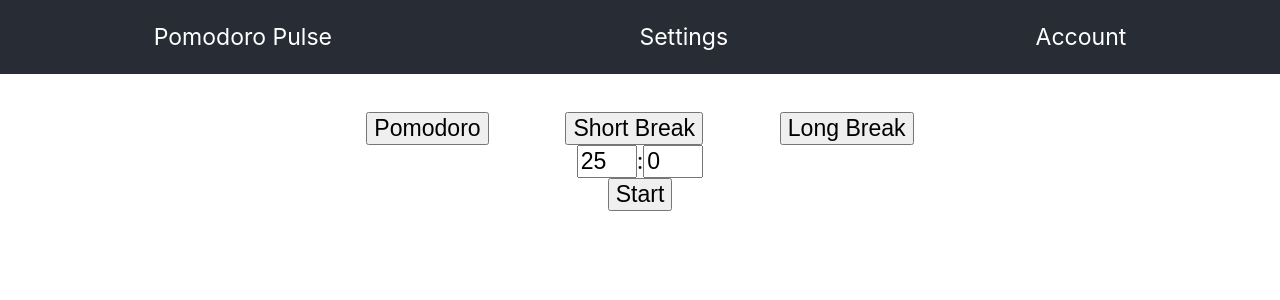
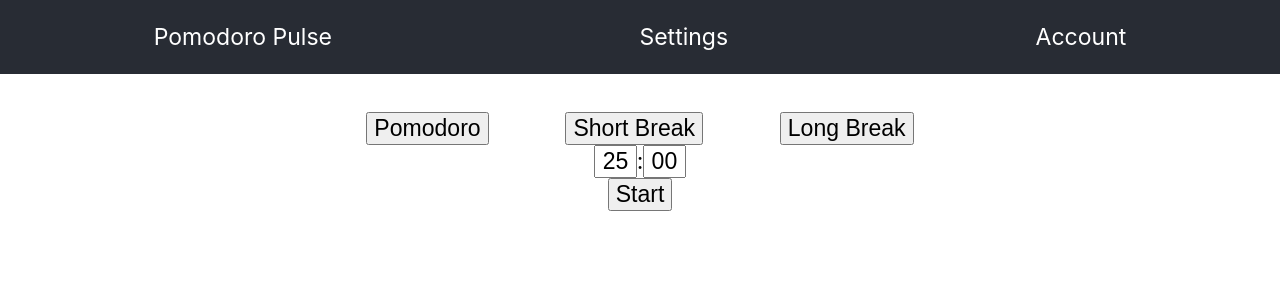
Before and after one commit to TravisLoganT/Pomodoro, a React (Create React App) app in the folder pomodoro/: page / in a window 1280 px wide. Shown: the top 300 px of the page. Built offline with nearby package versions, Linux system fonts and the light colour scheme.

Commit message:
changed Timer component to use string values for setting time

```diff
--- a/pomodoro/src/components/Timer.css
+++ b/pomodoro/src/components/Timer.css
@@ -9,7 +9,6 @@
 	align-items: center;
 	flex-direction: column;
 	justify-content: center;
-
 }
 
 .option-selection {
@@ -26,3 +25,9 @@
 	justify-content: center;
 	margin: 0 2rem;
 }
+
+.input-minutes,
+.input-seconds {
+	width: 2.2rem;
+    text-align: center;
+}
--- a/pomodoro/src/components/Timer.jsx
+++ b/pomodoro/src/components/Timer.jsx
@@ -2,16 +2,21 @@ import { React, useEffect, useState } from "react";
 import "./Timer.css";
 
 export const Timer = () => {
-	const [minutes, setMinutes] = useState(25);
-	const [seconds, setSeconds] = useState(0);
+	const [minutes, setMinutes] = useState("25");
+	const [seconds, setSeconds] = useState("00");
 	const [isActive, setIsActive] = useState(false);
 
 	const decrementTime = () => {
-		if (seconds > 0) {
-			setSeconds(seconds - 1);
-		} else if (minutes > 0 && seconds === 0) {
-			setMinutes(minutes - 1);
-			setSeconds(59);
+		let intMinutes = parseInt(minutes, 10);
+		let intSeconds = parseInt(seconds, 10);
+
+		if (intSeconds > 0) {
+			setSeconds(formatTime(intSeconds - 1));
+		} else if (intMinutes > 0 && intSeconds === 0) {
+			setMinutes(formatTime(intMinutes - 1));
+			setSeconds("59");
+		} else if (intMinutes === 0 && intSeconds === 0) {
+			setIsActive(false);
 		}
 	};
 
@@ -30,17 +35,23 @@ export const Timer = () => {
 	};
 
 	const handleMinuteChange = (event) => {
-		const newMinutes = Math.max(0, parseInt(event.target.value, 10));
-		if (!isActive) {
-			setMinutes(newMinutes);
-		}
+		const newValue = event.target.value;
+		setSeconds(validateTime(newValue, 59));
 	};
 
 	const handleSecondChange = (event) => {
-		let newSeconds = Math.max(0, parseInt(event.target.value, 10));
-		newSeconds = Math.min(59, newSeconds);
-		if (!isActive) {
-			setSeconds(newSeconds);
+		const newValue = event.target.value;
+		setSeconds(validateTime(newValue, 59));
+	};
+
+	const validateTime = (value, max) => {
+		let num = parseInt(value, 10);
+		if (isNaN(num) || num < 0) {
+			return "00";
+		} else if (num > max) {
+			return formatTime(max);
+		} else {
+			return formatTime(num);
 		}
 	};
 
@@ -54,7 +65,7 @@ export const Timer = () => {
 			clearInterval(interval);
 		}
 		return () => clearInterval(interval);
-	}, [isActive, seconds]);
+	}, [decrementTime, isActive, seconds]);
 
 	return (
 		<div className="timer-container">
@@ -73,26 +84,28 @@ export const Timer = () => {
 				{!isActive ? (
 					<>
 						<input
-							type="number"
+							className="input-minutes"
+							type="text"
 							value={minutes}
 							onChange={handleMinuteChange}
 							min="0"
-              style={{ width: "60px" }}
-              disabled={isActive}
+							disabled={isActive}
 						/>
 						:
 						<input
-							type="number"
+							className="input-seconds"
+							type="text"
 							value={seconds}
 							onChange={handleSecondChange}
 							min="00"
 							max="59"
-              style={{ width: "60px" }}
-              disabled={isActive}
+							disabled={isActive}
 						/>
 					</>
 				) : (
-					<p>{formatTime(minutes)}:{formatTime(seconds)}</p>
+					<p>
+						{formatTime(minutes)}:{formatTime(seconds)}
+					</p>
 				)}
 			</div>
 			<div className="start-stop">
```
